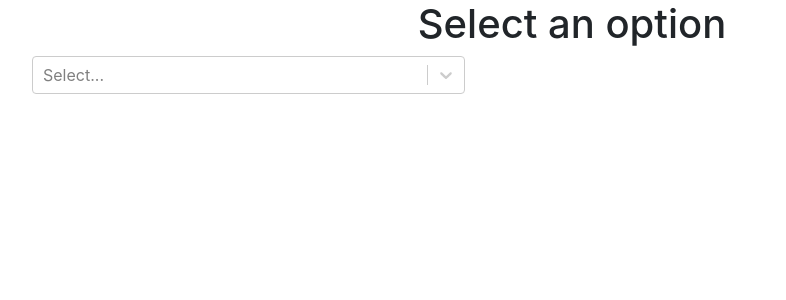
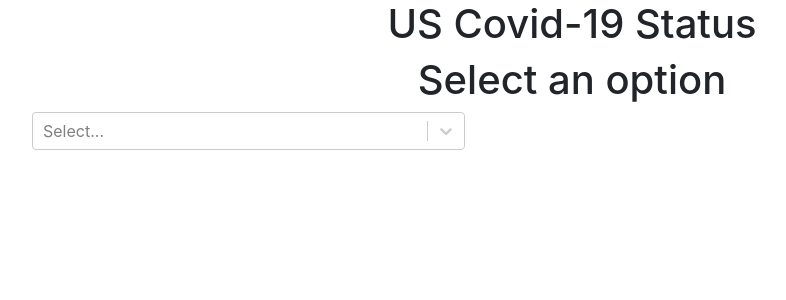
Before and after one commit to sramaswami11/covid-watch, a React (Create React App) app: page / in a window 1280 px wide. Shown: the top 300 px of the page, without its empty margins (68-854 px from the left). Built offline with nearby package versions, Linux system fonts and the light colour scheme.

Commit message:
Added a title

```diff
--- a/src/App.js
+++ b/src/App.js
@@ -25,6 +25,7 @@ class App extends Component {
       !this.state.selectedOption.value.Length)
       return (
         <div>
+          <center><h1>US Covid-19 Status</h1></center>
           <center><h1>Select an option</h1></center>
           <Select className="col-sm-5"
             onChange={this.handleChange}
```
